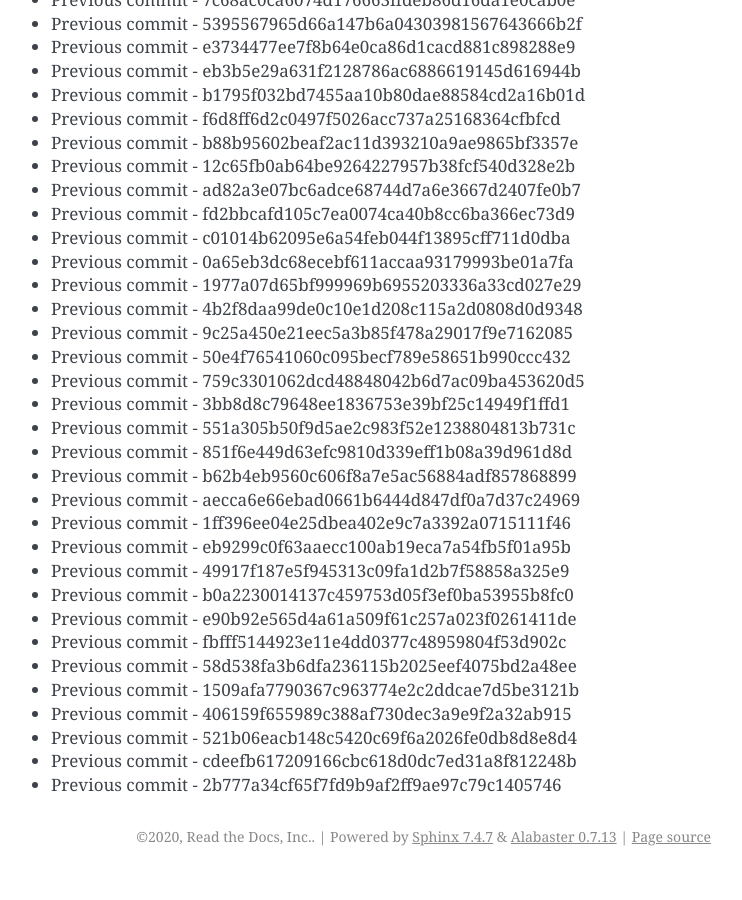
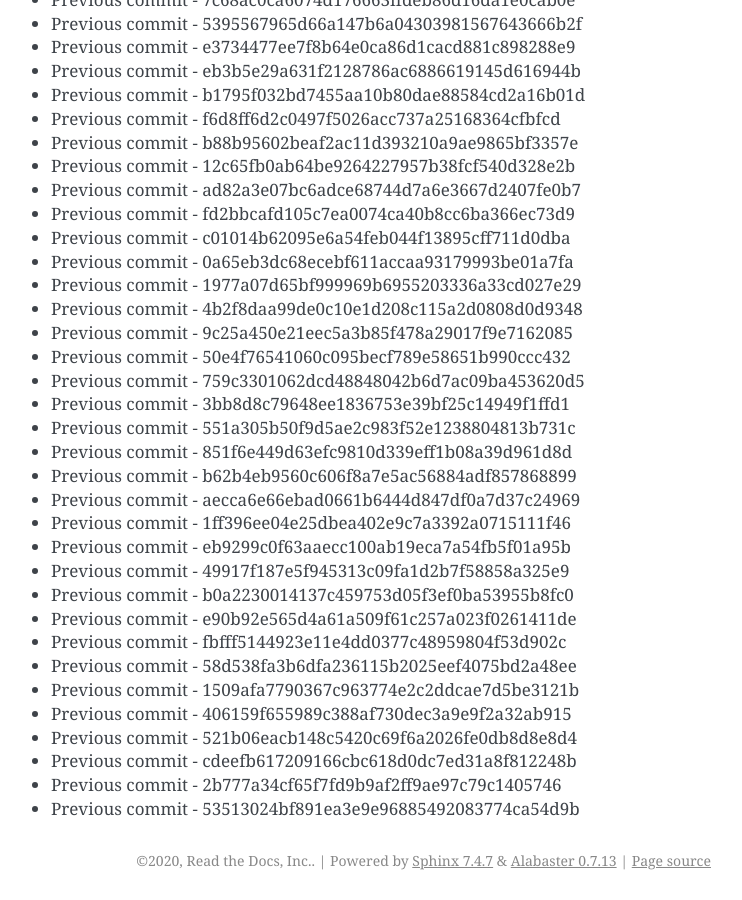
Before and after one commit to readthedocs/rtd-git-stresstest, a Sphinx documentation site: the page built from docs/updates.rst, in a window 1280 px wide and 900 px high, scrolled down 10698 px. Shown: the whole window, without its empty margins (399-1141 px from the left). Built offline with Sphinx 7.4.7, drawn with Linux system fonts in a browser that asks for light colours; before the commit the page ends 11574 px from its top, so only the background shows below that.

Commit message:
Generating commit from previous: 53513024bf891ea3e9e96885492083774ca54d9b

```diff
--- a/docs/updates.rst
+++ b/docs/updates.rst
@@ -481,3 +481,4 @@ It can be tested for any performance characteristics.
 * Previous commit - 521b06eacb148c5420c69f6a2026fe0db8d8e8d4
 * Previous commit - cdeefb617209166cbc618d0dc7ed31a8f812248b
 * Previous commit - 2b777a34cf65f7fd9b9af2ff9ae97c79c1405746
+* Previous commit - 53513024bf891ea3e9e96885492083774ca54d9b
```
